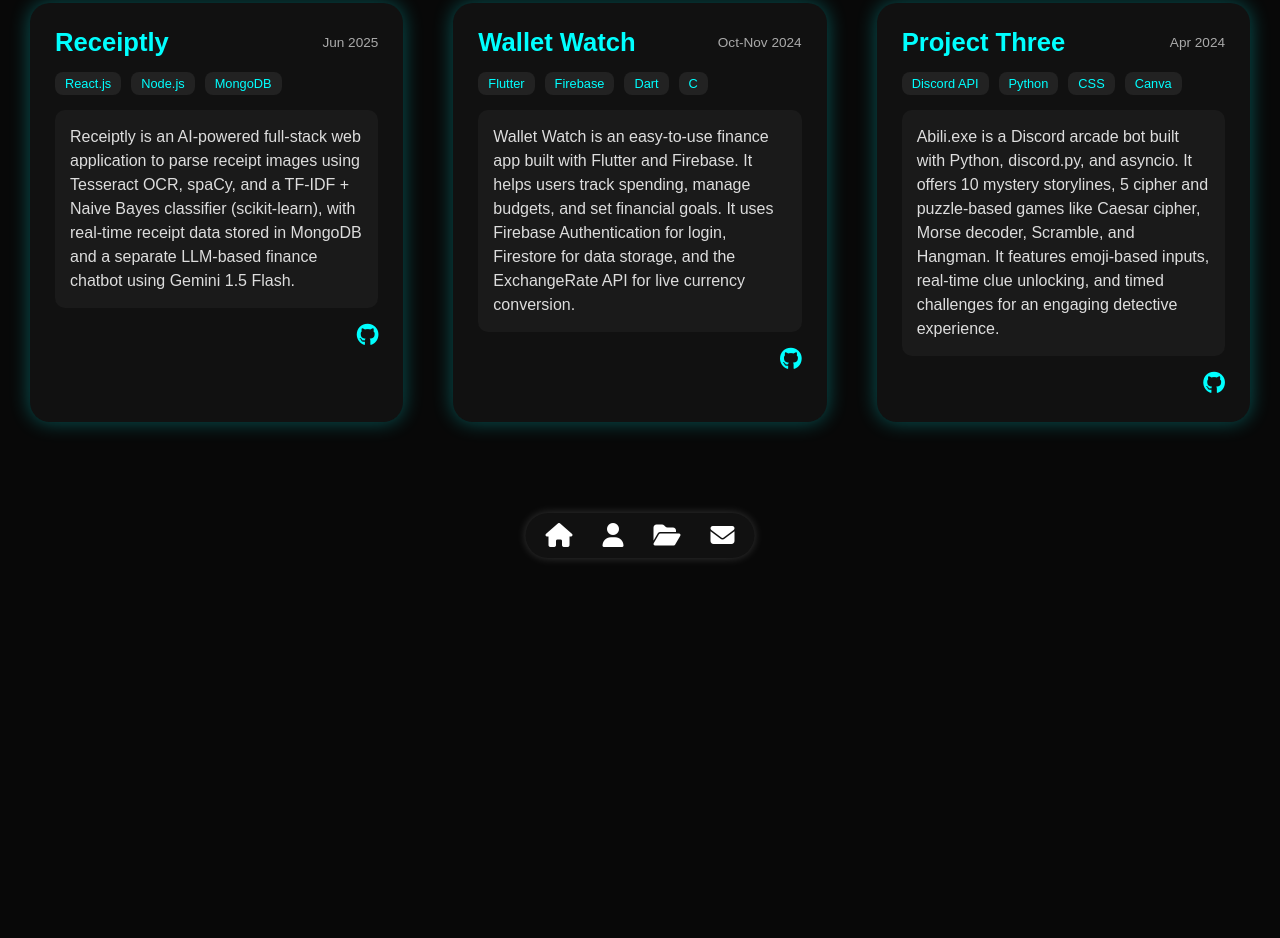
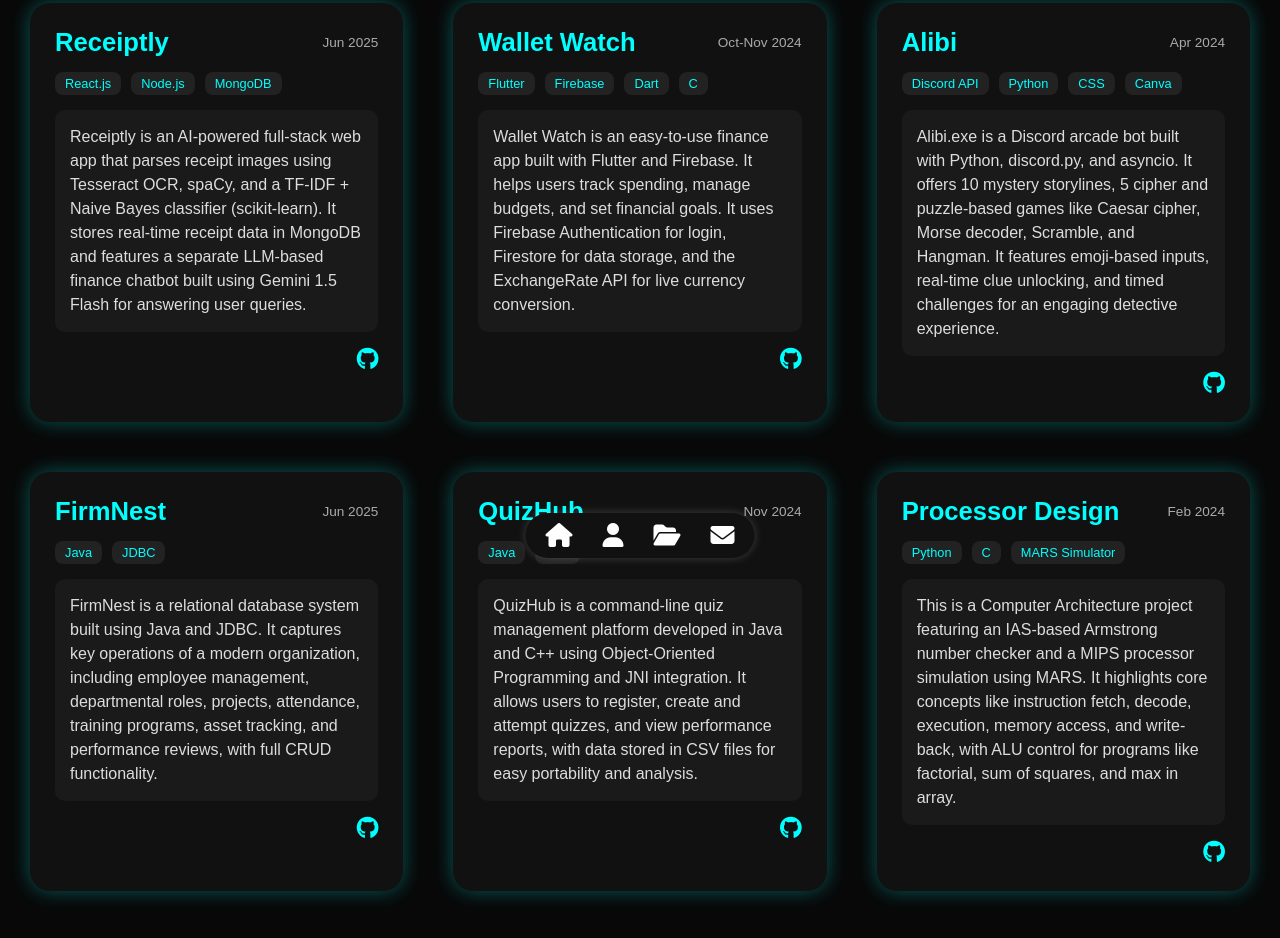
Before and after one commit to kavyagupta3011/PersonalPortfolio, a plain HTML site: page portfolio.html in a window 1280 px wide. Shown: the part 222-1160 px from the top of the page. Before the commit the page ends 800 px from the top, so only its background shows below. Drawn offline with Linux system fonts and the light colour scheme.

Commit message:
Added more projects to portfolio.html

```diff
--- a/portfolio.html
+++ b/portfolio.html
@@ -21,7 +21,7 @@
           <span>React.js</span><span>Node.js</span><span>MongoDB</span>
         </div>
         <div class="project-description">
-          Receiptly is an AI-powered full-stack web application to parse receipt images using Tesseract OCR, spaCy, and a TF-IDF + Naive Bayes classifier (scikit-learn), with real-time receipt data stored in MongoDB and a separate LLM-based finance chatbot using Gemini 1.5 Flash.
+          Receiptly is an AI-powered full-stack web app that parses receipt images using Tesseract OCR, spaCy, and a TF-IDF + Naive Bayes classifier (scikit-learn). It stores real-time receipt data in MongoDB and features a separate LLM-based finance chatbot built using Gemini 1.5 Flash for answering user queries.
         </div>
         <div class="github-link">
           <a href="https://github.com/kavyagupta3011/Receiptly" target="_blank"><i class="fab fa-github"></i></a>
@@ -46,21 +46,75 @@
 
       <div class="project-card">
         <div class="project-header">
-          <div class="project-title">Project Three</div>
+          <div class="project-title">Alibi</div>
           <div class="project-meta">Apr 2024</div>
         </div>
         <div class="tech-stack">
           <span>Discord API</span><span>Python</span><span>CSS</span><span>Canva</span>
         </div>
         <div class="project-description">
-          Abili.exe is a Discord arcade bot built with Python, discord.py, and asyncio. It offers 10 mystery storylines, 5 cipher and puzzle-based games like Caesar cipher, Morse decoder, Scramble, and Hangman. It features emoji-based inputs, real-time clue unlocking, and timed challenges for an engaging detective experience.
+          Alibi.exe is a Discord arcade bot built with Python, discord.py, and asyncio. It offers 10 mystery storylines, 5 cipher and puzzle-based games like Caesar cipher, Morse decoder, Scramble, and Hangman. It features emoji-based inputs, real-time clue unlocking, and timed challenges for an engaging detective experience.
         </div>
         <div class="github-link">
           <a href="https://github.com/kavyagupta3011/Alibi.exe" target="_blank"><i class="fab fa-github"></i></a>
         </div>
       </div>
 
-      <!-- Add more project-cards below as needed -->
+       <div class="project-card">
+        <div class="project-header">
+          <div class="project-title">FirmNest</div>
+          <div class="project-meta">Jun 2025</div>
+        </div>
+        <div class="tech-stack">
+          <span>Java</span><span>JDBC</span>
+        </div>
+        <div class="project-description">
+          FirmNest is a relational database system built using Java and JDBC. It captures key operations of a modern organization, including employee management, departmental roles, projects, attendance, training programs, asset tracking, and performance reviews, with full CRUD functionality.
+        </div>
+        <div class="github-link">
+          <a href="https://github.com/kavyagupta3011/FirmNest" target="_blank"><i class="fab fa-github"></i></a>
+        </div>
+      </div>
+
+
+
+      <div class="project-card">
+        <div class="project-header">
+          <div class="project-title">QuizHub</div>
+          <div class="project-meta">Nov 2024</div>
+        </div>
+        <div class="tech-stack">
+          <span>Java</span><span>C++</span>
+        </div>
+        <div class="project-description">
+          QuizHub is a command-line quiz management platform developed in Java and C++ using Object-Oriented Programming and JNI integration. It allows users to register, create and attempt quizzes, and view performance reports, with data stored in CSV files for easy portability and analysis.
+        </div>
+        <div class="github-link">
+          <a href="https://github.com/kavyagupta3011/QuizHub" target="_blank"><i class="fab fa-github"></i></a>
+        </div>
+      </div>
+
+
+
+      <div class="project-card">
+        <div class="project-header">
+          <div class="project-title">Processor Design</div>
+          <div class="project-meta">Feb 2024</div>
+        </div>
+        <div class="tech-stack">
+          <span>Python</span><span>C</span><span>MARS Simulator</span>
+        </div>
+        <div class="project-description">
+          This is a Computer Architecture project featuring an IAS-based Armstrong number checker and a MIPS processor simulation using MARS. It highlights core concepts like instruction fetch, decode, execution, memory access, and write-back, with ALU control for programs like factorial, sum of squares, and max in array.
+        </div>
+        <div class="github-link">
+          <a href="https://github.com/kavyagupta3011/Processor-Design-IAS-and-MIPS" target="_blank"><i class="fab fa-github"></i></a>
+        </div>
+      </div>
+
+
+
+
     </div>
   </section>
 
```
